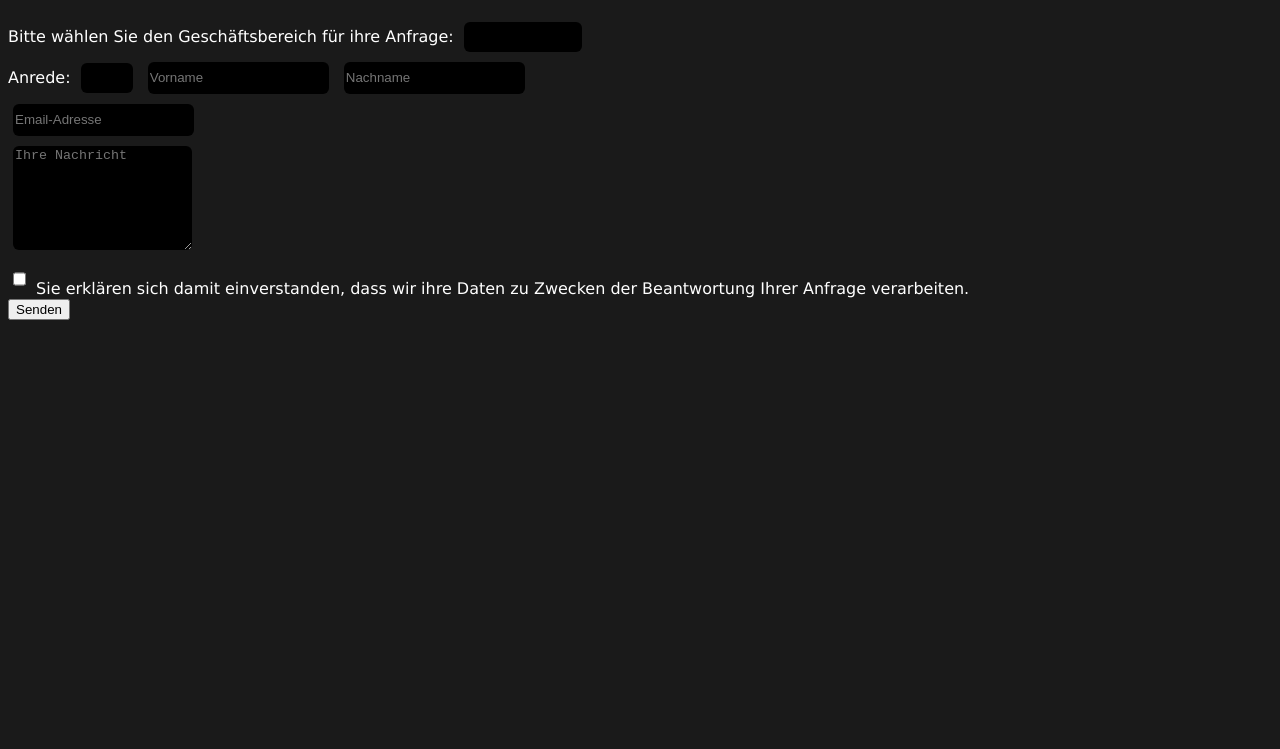
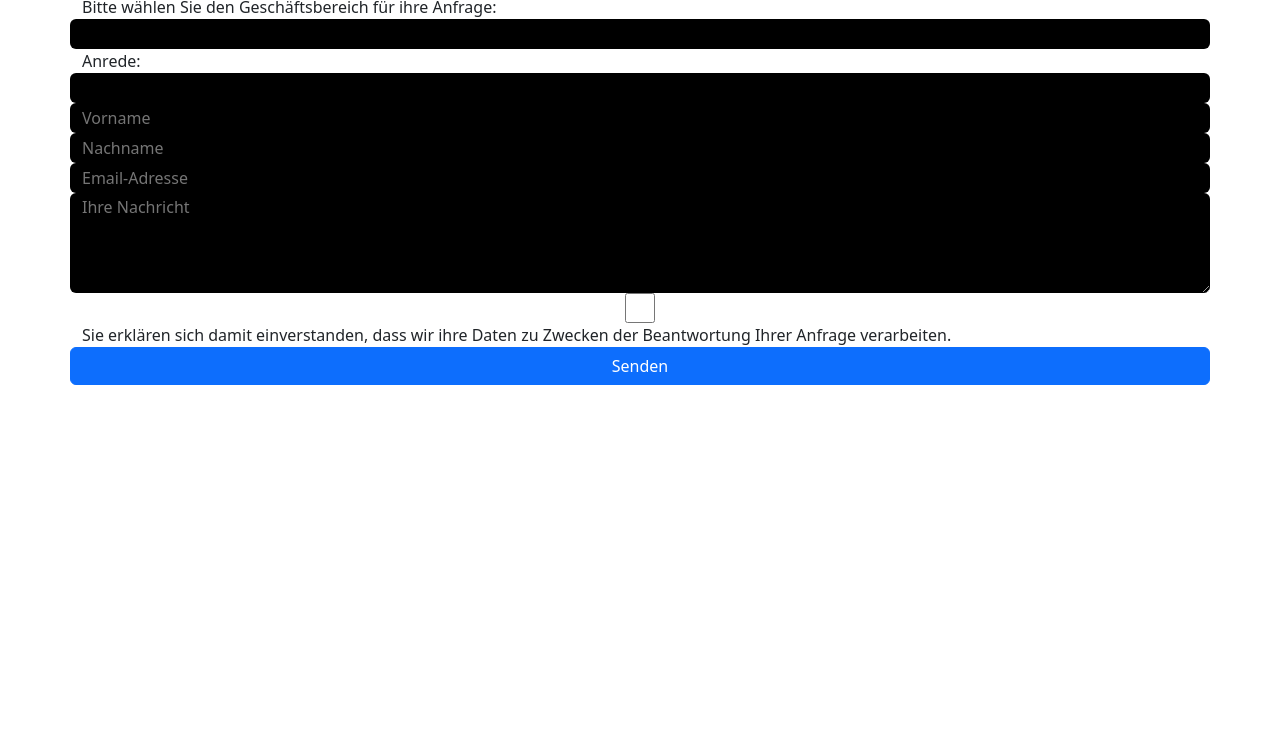
Before and after one commit to JonasDevDE/i-xpert-login, a website: page index.html in a window 1280 px wide. Shown: the part 51-800 px from the top of the page. Drawn offline with nearby package versions, Linux system fonts and the light colour scheme; a small style sheet from the web is missing.

Commit message:
fix: tried to fix bootstrap

```diff
--- a/index.html
+++ b/index.html
@@ -11,6 +11,8 @@
 
     <script src="https://cdn.jsdelivr.net/npm/@popperjs/core@2.11.8/dist/umd/popper.min.js" integrity="sha384-I7E8VVD/ismYTF4hNIPjVp/Zjvgyol6VFvRkX/vR+Vc4jQkC+hVqc2pM8ODewa9r" crossorigin="anonymous"></script>
     <script src="https://cdn.jsdelivr.net/npm/bootstrap@5.3.3/dist/js/bootstrap.min.js" integrity="sha384-0pUGZvbkm6XF6gxjEnlmuGrJXVbNuzT9qBBavbLwCsOGabYfZo0T0to5eqruptLy" crossorigin="anonymous"></script>
+    <link href="https://cdn.jsdelivr.net/npm/bootstrap@5.3.3/dist/css/bootstrap.min.css" rel="stylesheet" integrity="sha384-Qwn7q8wItwxc5BxJ4RfIpzUNaIwO/t+yG7f94qefNPhvlOeUlHvTeg1kQbsbgKNU" crossorigin="anonymous">
+
 </head>
 <body>
 <div class="container">
@@ -52,7 +54,7 @@
         <label for="confirmPrivacy">Sie erklären sich damit einverstanden, dass wir ihre Daten zu Zwecken der Beantwortung Ihrer Anfrage verarbeiten.</label><br>
     </div>
     <div class="row">
-        <button class="btn btn-primary" onclick="window.close()">Senden</button>
+        <button type="submit" class="btn btn-primary">Senden</button>
     </div>
 </div>
 </body>
```
